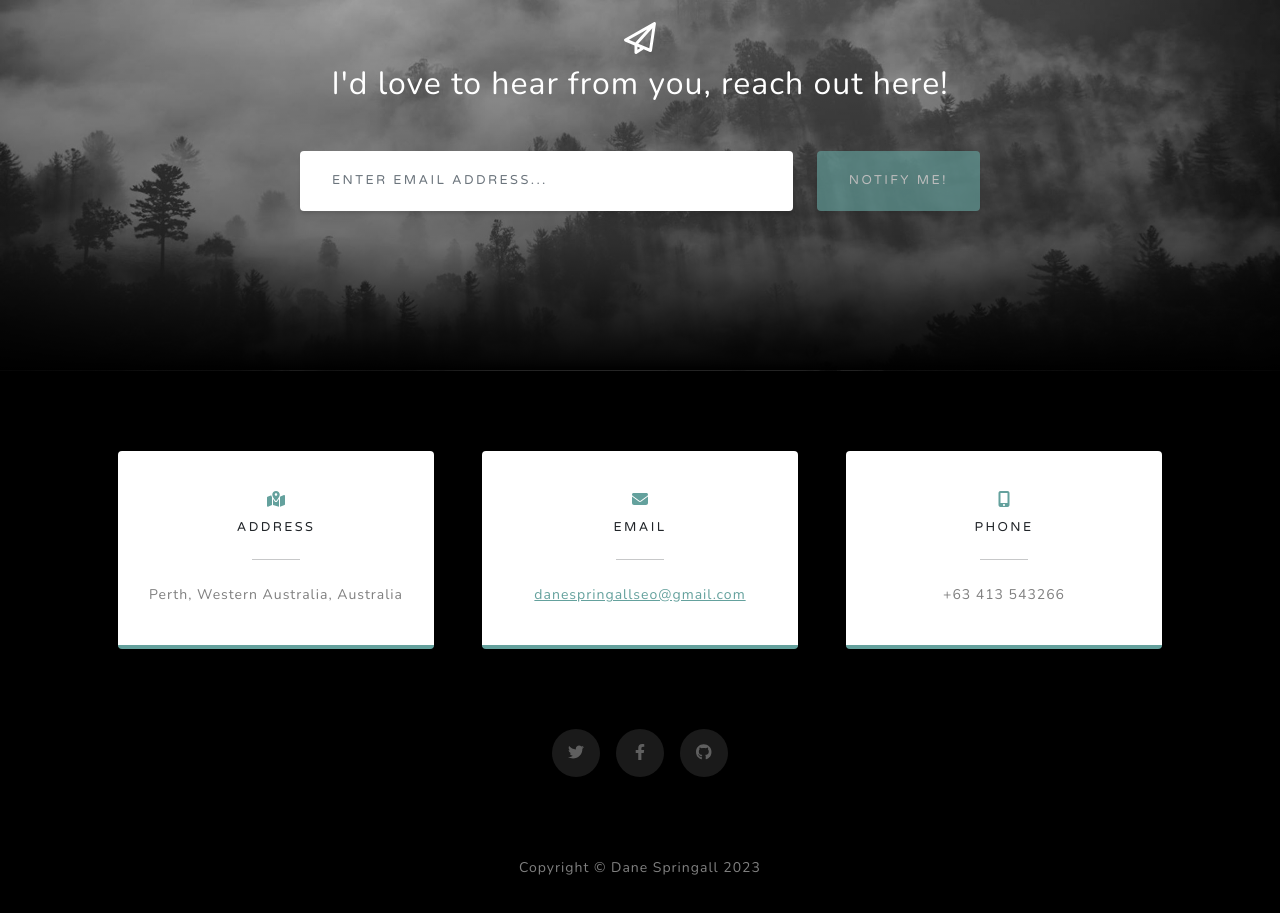
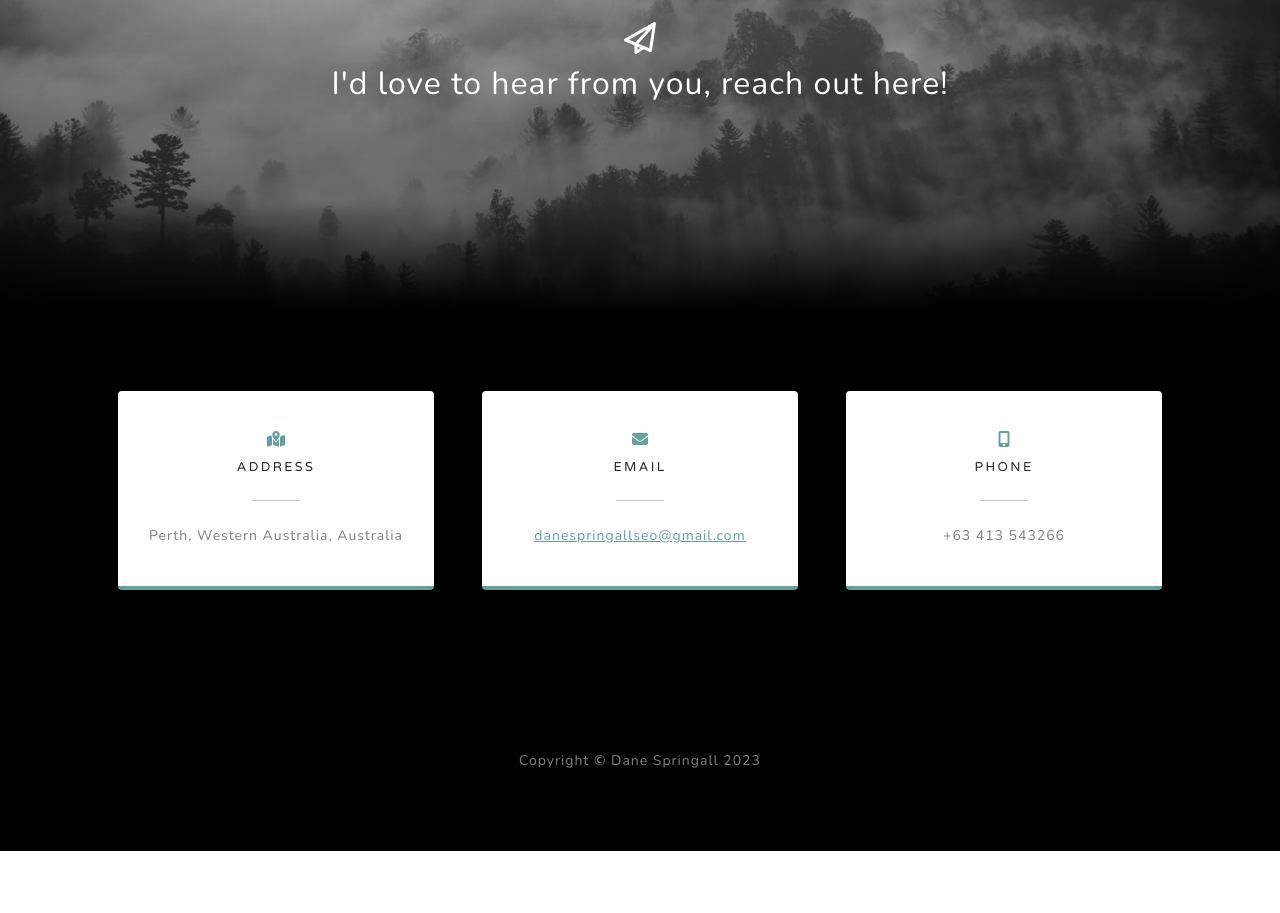
Before and after one commit to DaneSpringall/DaneSpringall.github.io, a plain HTML site: page index.html in a window 1280 px wide. Shown: the part 3308-4221 px from the top of the page. After the commit the page ends 4159 px from the top, so only its background shows below. Drawn offline with nearby package versions, Linux system fonts and the light colour scheme.

Commit message:
Add files via upload
Updated to remove email form and social links

```diff
--- a/index.html
+++ b/index.html
@@ -126,7 +126,7 @@
                         <!-- to get an API token!-->
                         <form class="form-signup" id="contactForm" data-sb-form-api-token="API_TOKEN">
                             <!-- Email address input-->
-                            <div class="row input-group-newsletter">
+                            <!--<div class="row input-group-newsletter">
                                 <div class="col"><input class="form-control" id="emailAddress" type="email" placeholder="Enter email address..." aria-label="Enter email address..." data-sb-validations="required,email" /></div>
                                 <div class="col-auto"><button class="btn btn-primary disabled" id="submitButton" type="submit">Notify Me!</button></div>
                             </div>
@@ -190,7 +190,7 @@
                     </div>
                 </div>
                 <div class="social d-flex justify-content-center">
-                    <a class="mx-2" href="#!"><i class="fab fa-twitter"></i></a>
+                    <!-- <a class="mx-2" href="#!"><i class="fab fa-twitter"></i></a>
                     <a class="mx-2" href="#!"><i class="fab fa-facebook-f"></i></a>
                     <a class="mx-2" href="#!"><i class="fab fa-github"></i></a>
                 </div>
```
